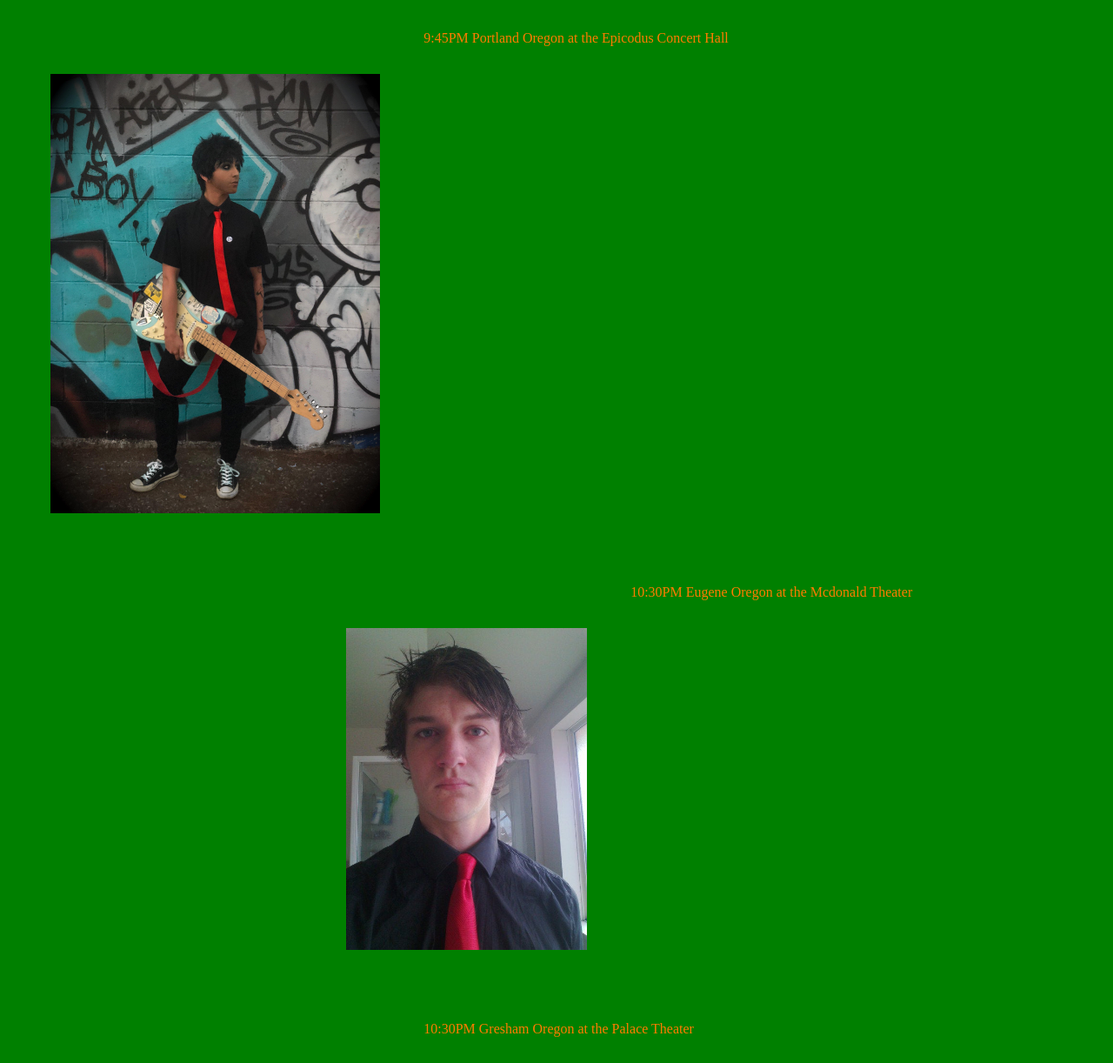
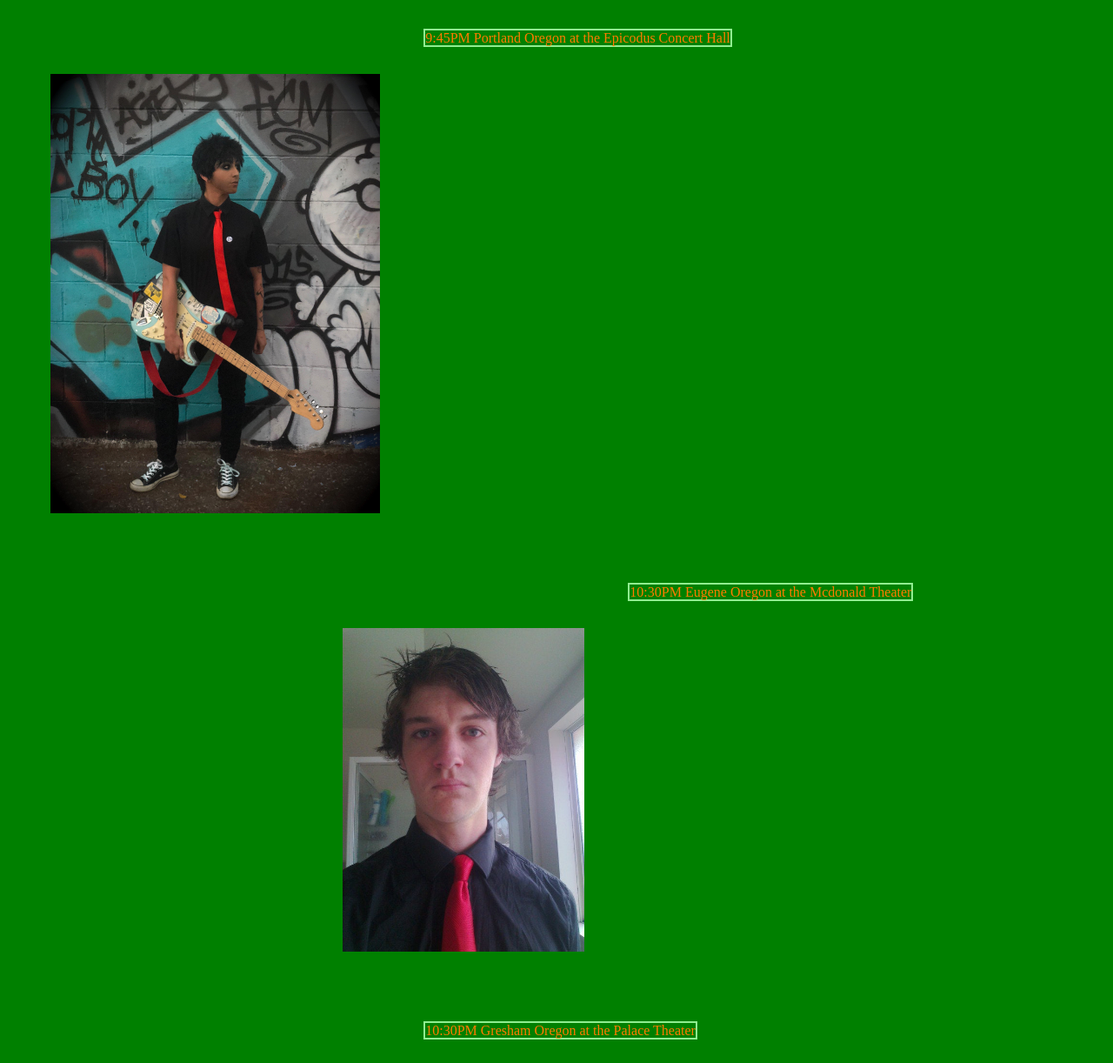
Before and after one commit to Chaseswendsen/greenday_concerts, a plain HTML site: page index.html in a window 1280 px wide. Shown: the part 61-1283 px from the top of the page at 87% size. Drawn offline with Linux system fonts and the light colour scheme.

Commit message:
add borders to the text
co-authored by Brycen Bartolome <brycenbartolome@gmail.com>
co-authored by Brycen Bartolome <brycenbartolome@gmail.com>

```diff
--- a/css/styles.css
+++ b/css/styles.css
@@ -8,7 +8,12 @@ p {
   color: rgb(255, 123, 0);
   font-size: 50;
   float: right;
+
+
 }
 body{
   background: green;
 }
+span {
+  border: 2px solid lightgreen;
+}
--- a/index.html
+++ b/index.html
@@ -5,17 +5,19 @@
   <title>Greenday Webpage</title>
   <body>
   <h1>Greenday Upcoming Concerts</h1>
+
   <p>
     <img src="img/9phhqqo1imv11.jpg">
-    9:45PM Portland Oregon at the Epicodus Concert Hall
+    <span>9:45PM Portland Oregon at the Epicodus Concert Hall</span>
   </p>
+
   <p>
     <img src="img/-VCqOwXoUhWJkDLKwZP8Lj9Xl7Lm6LepPrm84ImeYG8.jpg">
-    10:30PM Eugene Oregon at the Mcdonald Theater
+    <span>10:30PM Eugene Oregon at the Mcdonald Theater</span>
   </p>
   <p>
     <img src="img/atndw9i237w31.jpg">
-    10:30PM Gresham Oregon at the Palace Theater
+    <span>10:30PM Gresham Oregon at the Palace Theater</span>
   </p>
 </body>
 
```
